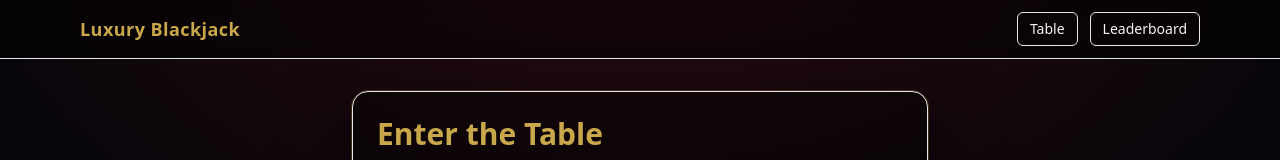
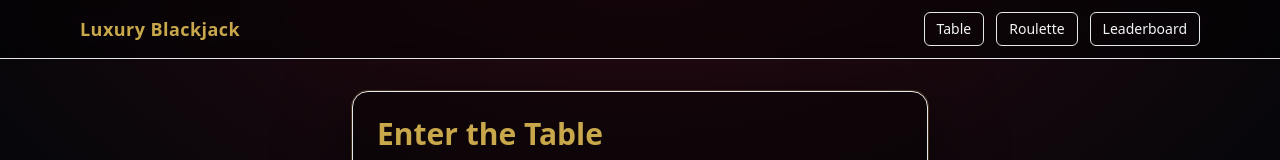
Before and after one commit to tselimyilmaz-creator/blackjack, a React (Vite) app: page / in a window 1280 px wide. Shown: the top 160 px of the page. Built offline with nearby package versions, Linux system fonts and the light colour scheme.

Commit message:
add roulette nav

```diff
--- a/src/App.tsx
+++ b/src/App.tsx
@@ -3,6 +3,7 @@ import { BrowserRouter, Link, Navigate, Route, Routes } from 'react-router-dom'
 import { usePlayer } from './hooks/usePlayer'
 import { GamePage } from './pages/GamePage'
 import { LeaderboardPage } from './pages/LeaderboardPage'
+import { RoulettePage } from './pages/RoulettePage'
 
 function App() {
   const { player } = usePlayer()
@@ -53,6 +54,12 @@ function App() {
                 Table
               </Link>
               <Link
+                to="/roulette"
+                className="rounded-md border border-gold/30 px-3 py-1.5 text-gray-100 hover:bg-white/5"
+              >
+                Roulette
+              </Link>
+              <Link
                 to="/leaderboard"
                 className="rounded-md border border-gold/30 px-3 py-1.5 text-gray-100 hover:bg-white/5"
               >
@@ -66,6 +73,7 @@ function App() {
           <Routes>
             <Route path="/" element={<Landing />} />
             <Route path="/game" element={<GamePage />} />
+            <Route path="/roulette" element={<RoulettePage />} />
             <Route path="/leaderboard" element={<LeaderboardPage />} />
             <Route path="*" element={<Navigate to="/" replace />} />
           </Routes>
@@ -168,4 +176,3 @@ function Landing() {
 }
 
 export default App
-// sigma pornocu batuhan
```
